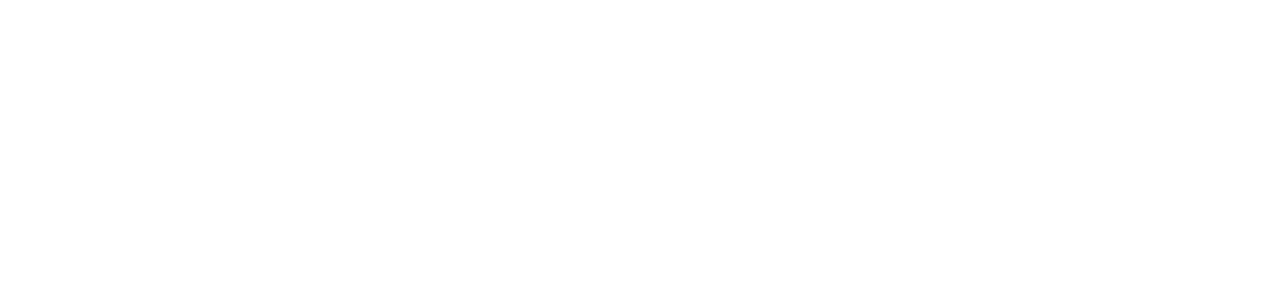
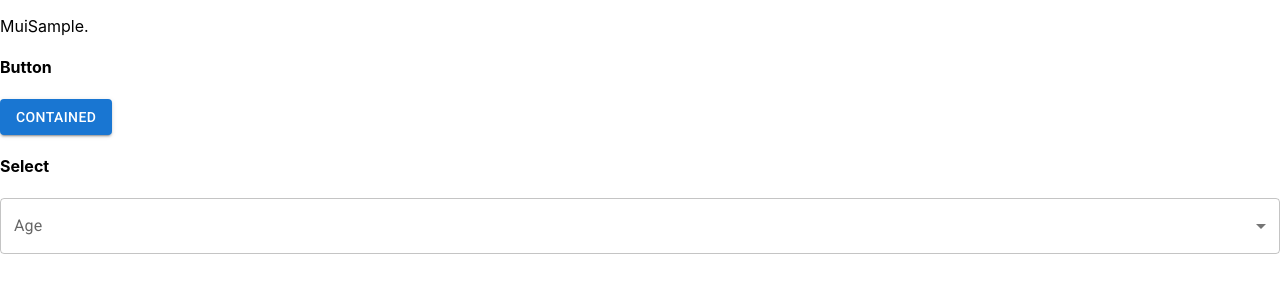
Before and after one commit to COnion505/react-cytoscape, a React (Create React App) app in the folder frontend/react/react-cytoscape/: page /mui-sample in a window 1280 px wide. Before the commit this address had no page. Shown: the top 300 px of the page. Built offline with nearby package versions, Linux system fonts and the light colour scheme.

Commit message:
muiを追加

```diff
--- a/frontend/react/react-cytoscape/src/App.tsx
+++ b/frontend/react/react-cytoscape/src/App.tsx
@@ -3,6 +3,7 @@
 import Home from './Home';
 import Sample from './Sample';
 import { BrowserRouter, Route, Routes } from 'react-router-dom';
+import MuiSample from './MuiSample';
 
 function App() {
   return (
@@ -10,6 +11,7 @@
     <Routes>
       <Route path="/" element={<Home />} />
       <Route path="/sample" element={<Sample />} />
+      <Route path="/mui-sample" element={<MuiSample />} />
     </Routes>
   </BrowserRouter>
   );
--- /dev/null
+++ b/frontend/react/react-cytoscape/src/MuiSample.css
@@ -0,0 +1,38 @@
+.Home {
+  text-align: center;
+}
+
+.Home-logo {
+  height: 40vmin;
+  pointer-events: none;
+}
+
+@media (prefers-reduced-motion: no-preference) {
+  .Home-logo {
+    animation: Home-logo-spin infinite 20s linear;
+  }
+}
+
+.Home-header {
+  background-color: #282c34;
+  min-height: 100vh;
+  display: flex;
+  flex-direction: column;
+  align-items: center;
+  justify-content: center;
+  font-size: calc(10px + 2vmin);
+  color: white;
+}
+
+.Home-link {
+  color: #61dafb;
+}
+
+@keyframes Home-logo-spin {
+  from {
+    transform: rotate(0deg);
+  }
+  to {
+    transform: rotate(360deg);
+  }
+}
--- /dev/null
+++ b/frontend/react/react-cytoscape/src/MuiSample.tsx
@@ -0,0 +1,40 @@
+import React from 'react';
+import './MuiSample.css';
+
+import { Box, Button, FormControl, InputLabel, MenuItem } from '@mui/material';
+import Select, { SelectChangeEvent } from '@mui/material/Select';
+
+function MuiSample() {
+  const [age, setAge] = React.useState('');
+
+  const handleChange = (event: SelectChangeEvent) => {
+    setAge(event.target.value);
+  };
+
+  return (
+    <>
+      <p>MuiSample.</p>
+      <h4>Button</h4>
+      <Button variant="contained">Contained</Button>
+      <h4>Select</h4>
+      <Box sx={{ minWIdth: 120 }}>
+        <FormControl fullWidth>
+          <InputLabel id="demo-simple-select-label">Age</InputLabel>
+          <Select
+            labelId="demo-simple-select-label"
+            id="demo-simple-select"
+            value={age}
+            label="Age"
+            onChange={handleChange}
+          >
+            <MenuItem value={10}>Ten</MenuItem>
+            <MenuItem value={20}>Twenty</MenuItem>
+            <MenuItem value={30}>Thirty</MenuItem>
+          </Select>
+        </FormControl>
+      </Box>
+    </>
+  );
+}
+
+export default MuiSample;
--- a/frontend/react/react-cytoscape/src/index.tsx
+++ b/frontend/react/react-cytoscape/src/index.tsx
@@ -3,6 +3,10 @@
 import './index.css';
 import App from './App';
 import reportWebVitals from './reportWebVitals';
+import '@fontsource/roboto/300.css';
+import '@fontsource/roboto/400.css';
+import '@fontsource/roboto/500.css';
+import '@fontsource/roboto/700.css';
 
 const root = ReactDOM.createRoot(
   document.getElementById('root') as HTMLElement
```
Also changed, not shown: frontend/react/react-cytoscape/package.json (+7 -0 lines), 2 other files (tests, documents, lock files or other folders).
